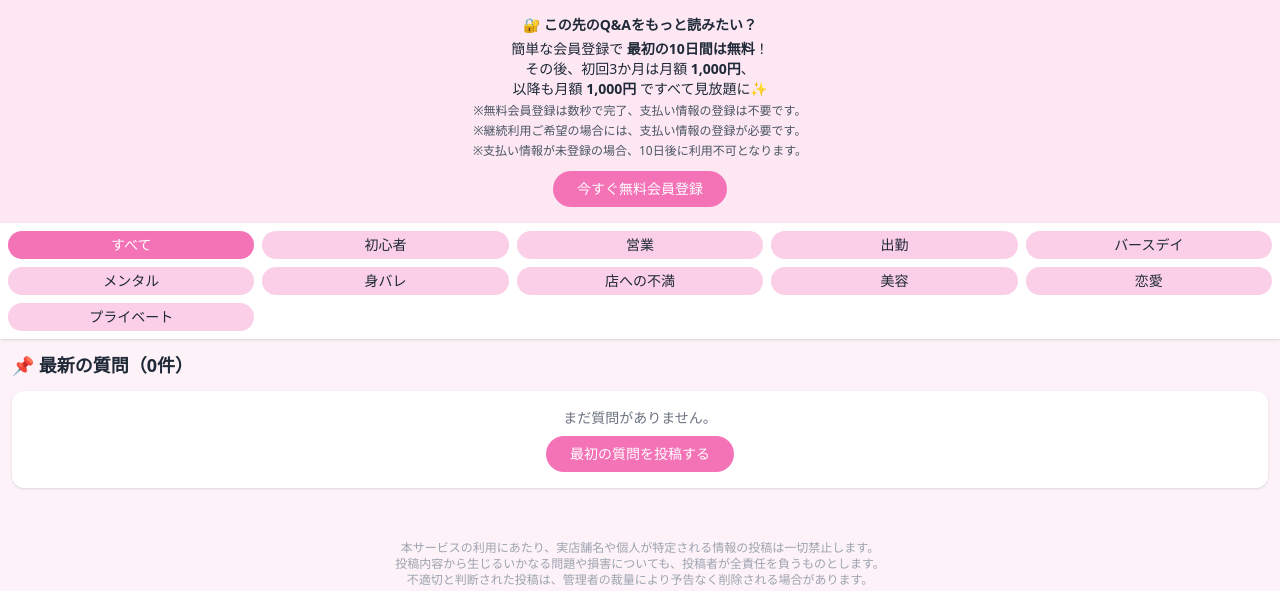
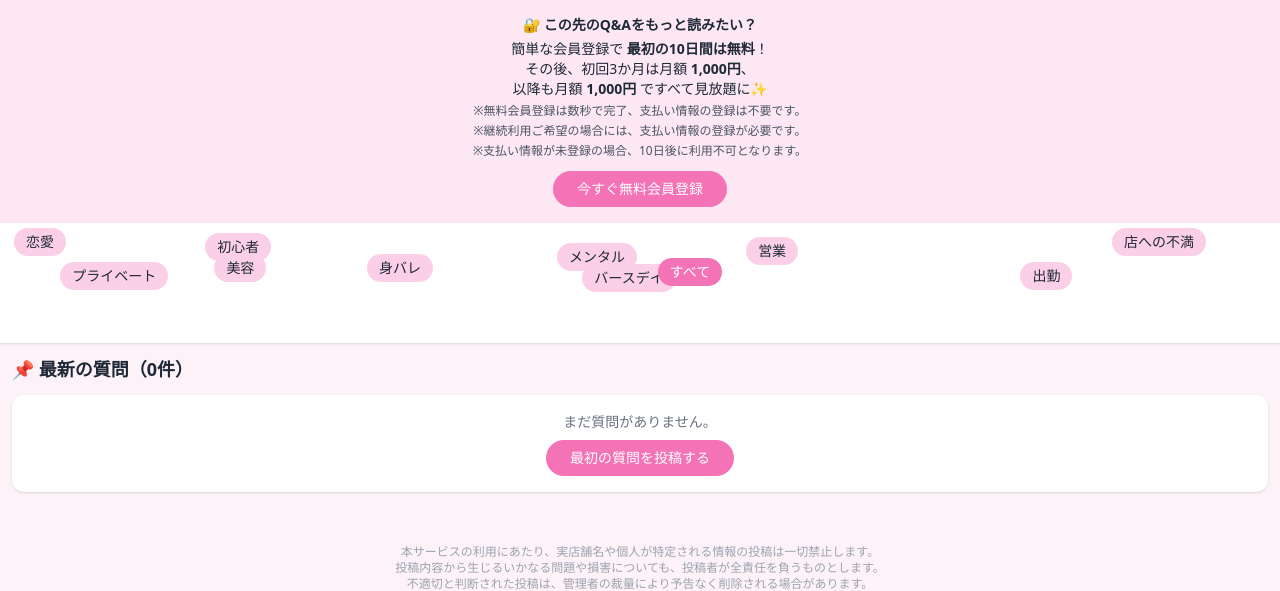
Before and after one commit to ymzk4160/ymzk4160-cabaq-flask, a Flask app: page / in a window 1280 px wide. Shown: the part 242-833 px from the top of the page. Run offline with Flask 3, Linux system fonts and the light colour scheme; some libraries are stand-ins or nearby versions.

Commit message:
Update index.html

```diff
--- a/app/templates/main/index.html
+++ b/app/templates/main/index.html
@@ -39,22 +39,81 @@
   </button>
 </section>
 
-<!-- カテゴリー（グリッドレイアウト） -->
-<div class="p-2 bg-white shadow">
-  <div class="grid grid-cols-5 gap-2">
-    <button onclick="filterCategory('all')" class="category-button bg-pink-400 text-white text-sm px-3 py-1 rounded-full text-center" data-category-btn="all">すべて</button>
-    <button onclick="filterCategory('初心者')" class="category-button bg-pink-200 hover:bg-pink-300 text-sm px-3 py-1 rounded-full text-center" data-category-btn="初心者">初心者</button>
-    <button onclick="filterCategory('営業')" class="category-button bg-pink-200 hover:bg-pink-300 text-sm px-3 py-1 rounded-full text-center" data-category-btn="営業">営業</button>
-    <button onclick="filterCategory('出勤')" class="category-button bg-pink-200 hover:bg-pink-300 text-sm px-3 py-1 rounded-full text-center" data-category-btn="出勤">出勤</button>
-    <button onclick="filterCategory('バースデイ')" class="category-button bg-pink-200 hover:bg-pink-300 text-sm px-3 py-1 rounded-full text-center" data-category-btn="バースデイ">バースデイ</button>
-    <button onclick="filterCategory('メンタル')" class="category-button bg-pink-200 hover:bg-pink-300 text-sm px-3 py-1 rounded-full text-center" data-category-btn="メンタル">メンタル</button>
-    <button onclick="filterCategory('身バレ')" class="category-button bg-pink-200 hover:bg-pink-300 text-sm px-3 py-1 rounded-full text-center" data-category-btn="身バレ">身バレ</button>
-    <button onclick="filterCategory('店不満')" class="category-button bg-pink-200 hover:bg-pink-300 text-sm px-3 py-1 rounded-full text-center" data-category-btn="店不満">店への不満</button>
-    <button onclick="filterCategory('美容')" class="category-button bg-pink-200 hover:bg-pink-300 text-sm px-3 py-1 rounded-full text-center" data-category-btn="美容">美容</button>
-    <button onclick="filterCategory('恋愛')" class="category-button bg-pink-200 hover:bg-pink-300 text-sm px-3 py-1 rounded-full text-center" data-category-btn="恋愛">恋愛</button>
-    <button onclick="filterCategory('プライベート')" class="category-button bg-pink-200 hover:bg-pink-300 text-sm px-3 py-1 rounded-full text-center" data-category-btn="プライベート">プライベート</button>
-  </div>
+<!-- カテゴリー（ランダム配置） -->
+<div id="category-container" class="p-2 bg-white shadow relative min-h-[120px]">
+  <!-- カテゴリーボタンはJavaScriptで動的に配置されます -->
 </div>
+
+<script>
+  // カテゴリーのデータ
+  const categories = [
+    { id: 'all', name: 'すべて', color: 'bg-pink-400 text-white' },
+    { id: '初心者', name: '初心者', color: 'bg-pink-200 hover:bg-pink-300' },
+    { id: '営業', name: '営業', color: 'bg-pink-200 hover:bg-pink-300' },
+    { id: '出勤', name: '出勤', color: 'bg-pink-200 hover:bg-pink-300' },
+    { id: 'バースデイ', name: 'バースデイ', color: 'bg-pink-200 hover:bg-pink-300' },
+    { id: 'メンタル', name: 'メンタル', color: 'bg-pink-200 hover:bg-pink-300' },
+    { id: '身バレ', name: '身バレ', color: 'bg-pink-200 hover:bg-pink-300' },
+    { id: '店不満', name: '店への不満', color: 'bg-pink-200 hover:bg-pink-300' },
+    { id: '美容', name: '美容', color: 'bg-pink-200 hover:bg-pink-300' },
+    { id: '恋愛', name: '恋愛', color: 'bg-pink-200 hover:bg-pink-300' },
+    { id: 'プライベート', name: 'プライベート', color: 'bg-pink-200 hover:bg-pink-300' }
+  ];
+
+  // カテゴリーボタンをランダムに配置する関数
+  function randomizeCategories() {
+    const container = document.getElementById('category-container');
+    container.innerHTML = ''; // コンテナをクリア
+
+    // カテゴリーの配列をシャッフル
+    const shuffledCategories = [...categories].sort(() => Math.random() - 0.5);
+
+    // それぞれのカテゴリーに対してランダムな位置を設定
+    shuffledCategories.forEach(category => {
+      // ボタン要素を作成
+      const button = document.createElement('button');
+      button.className = `category-button absolute text-sm px-3 py-1 rounded-full ${category.color}`;
+      button.setAttribute('onclick', `filterCategory('${category.id}')`);
+      button.setAttribute('data-category-btn', category.id);
+      button.textContent = category.name;
+
+      // ランダムな位置を設定（コンテナ内に収まるようにする）
+      const containerWidth = container.offsetWidth;
+      const containerHeight = container.offsetHeight;
+      const buttonWidth = 80; // ボタンのおおよその幅
+      const buttonHeight = 30; // ボタンのおおよその高さ
+
+      const leftPos = Math.random() * (containerWidth - buttonWidth);
+      const topPos = Math.random() * (containerHeight - buttonHeight);
+
+      button.style.left = `${leftPos}px`;
+      button.style.top = `${topPos}px`;
+
+      // コンテナに追加
+      container.appendChild(button);
+    });
+  }
+
+  // ページ読み込み時にカテゴリーをランダム配置
+  document.addEventListener('DOMContentLoaded', randomizeCategories);
+
+  // カテゴリーフィルター関数
+  function filterCategory(category) {
+    // 現在のフィルタリングコード
+    const items = document.querySelectorAll('.qa-item');
+    items.forEach(item => {
+      if (category === 'all' || item.dataset.category === category) {
+        item.classList.remove('hidden');
+      } else {
+        item.classList.add('hidden');
+      }
+    });
+
+    // フィルタリング後にカテゴリーを再配置（オプション）
+    randomizeCategories();
+  }
+</script>
+
 
 <!-- 最新Q&Aリスト -->
   <section class="p-3">
```
